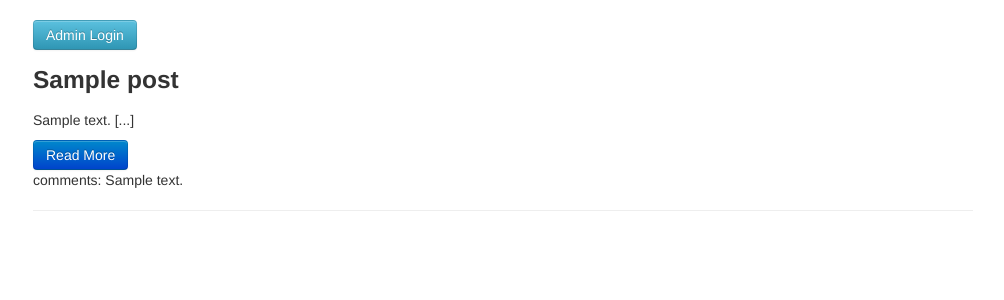
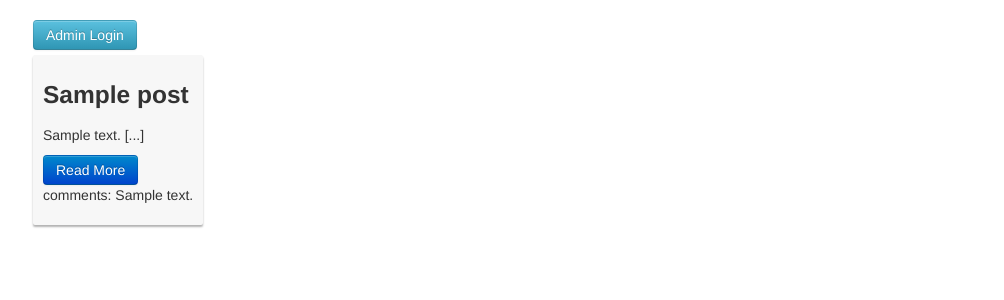
Before and after one commit to waichaio/waichaio.github.io, a PHP site: template my-site/view/home/list-posts.php in a window 1280 px wide. Shown: the top 300 px of the page, without its empty margins (137-1141 px from the left). Run offline with PHP 8.4, Linux system fonts and the light colour scheme; the template is opened without the code that fills it: most values are stand-ins (such as "Sample title", 1, 10 or a date in 2020); some libraries are stand-ins or nearby versions.

Commit message:
Update list-posts.php

```diff
--- a/my-site/view/home/list-posts.php
+++ b/my-site/view/home/list-posts.php
@@ -1,9 +1,33 @@
 <?php require_once('shared/header.php'); ?>
+<div class="container">
 <?php foreach($posts as $post): ?>
-	<h3><?php echo (!empty($post['title'])? htmlspecialchars($post['title']): 'Post #'.htmlspecialchars($post['id'])); ?></h3>
+	<div class="card card-container">
+		<h3><?php echo (!empty($post['title'])? htmlspecialchars($post['title']): 'Post #'.htmlspecialchars($post['id'])); ?></h3>
 		<p><?php echo implode(' ', array_slice(explode(' ', strip_tags($post['content'])), 0, 10)); ?> [...]</p>
 		<a href="<?php echo $this->base->url."/my-site/?id=".$post['id']; ?>" class="btn btn-primary">Read More</a><p>comments: <?php echo $post['comments']; ?></p>
-	<hr/>
+	</div>
 <?php endforeach; ?>
+</div>
+<style type="text/css">
+	.card-container.card {
+	    max-width: 350px;
+	    padding: 10px 10px;
+float: left;
+	}
+	.card {
+	    background-color: #F7F7F7;
+	    /* just in case there no content*/
 
+	    margin: 0 ;
+	    margin-top: 5px;
+	    /* shadows and rounded borders */
+	    -moz-border-radius: 2px;
+	    -webkit-border-radius: 2px;
+	    border-radius: 2px;
+	    -moz-box-shadow: 0px 2px 2px rgba(0, 0, 0, 0.3);
+	    -webkit-box-shadow: 0px 2px 2px rgba(0, 0, 0, 0.3);
+	    box-shadow: 0px 2px 2px rgba(0, 0, 0, 0.3);
+	}
+
+</style>
 <?php require_once('shared/footer.php'); ?>
```
